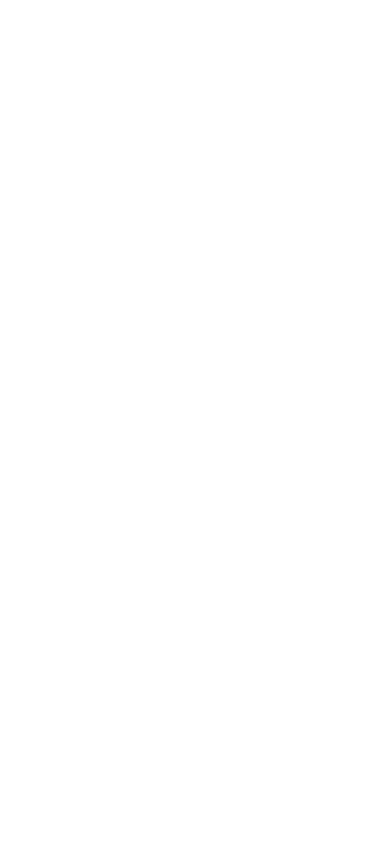
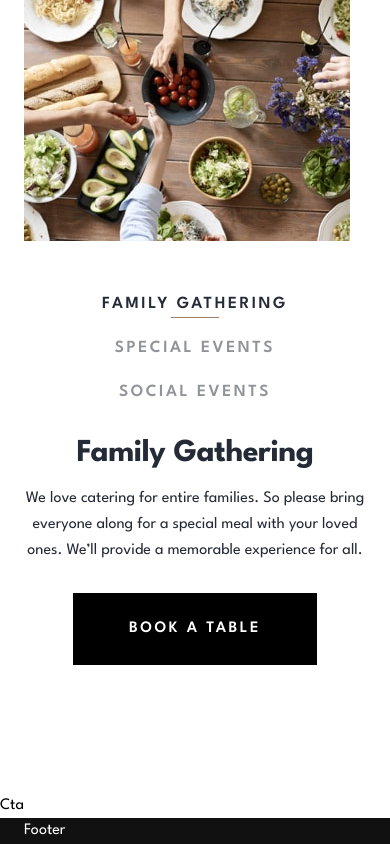
Before and after one commit to David-Henery4/Dine-Restaurant, a Next.js app: page / in a window 390 px wide. Shown: the part 4146-4990 px from the top of the page. Before the commit the page ends 3981 px from the top, so only its background shows below. Built offline with nearby package versions, Linux system fonts and the light colour scheme.

Commit message:
services-mobile-layout-pre-tabbed-functionality

```diff
--- /dev/null
+++ b/src/components/services/ImgSlider.jsx
@@ -0,0 +1,21 @@
+import Image from "next/image";
+import SlideImg1 from "/public/images/homepage/mobile/family-gathering-mobile.jpg";
+import SlideImg2 from "/public/images/homepage/mobile/family-gathering-mobile@2x.jpg";
+
+const ImgSlider = () => {
+  return (
+    <div className="w-full">
+      <div>
+        <Image
+          src={SlideImg1}
+          alt="family-gathering"
+          width={660}
+          height={800}
+          className="h-auto w-auto"
+        />
+      </div>
+    </div>
+  );
+};
+
+export default ImgSlider;
--- /dev/null
+++ b/src/components/services/ServicesContent.jsx
@@ -0,0 +1,15 @@
+import { ButtonContainer, TabsContainer, TextContent } from "./content-comps"
+
+const ServicesContent = () => {
+  return (
+    <div className="w-full flex flex-col justify-center items-center gap-7">
+      <TabsContainer/>
+      <div className="flex flex-col justify-center items-center gap-7 ">
+        <TextContent/>
+        <ButtonContainer/>
+      </div>
+    </div>
+  )
+}
+
+export default ServicesContent
--- /dev/null
+++ b/src/components/services/content-comps/ButtonContainer.jsx
@@ -0,0 +1,13 @@
+import { Button } from "@/components/shared"
+
+const ButtonContainer = () => {
+  return (
+    <div>
+      <Button className="bg-black tracking-[2.5px] hover:border-black active:bg-black">
+        BOOK A TABLE
+      </Button>
+    </div>
+  );
+}
+
+export default ButtonContainer
--- /dev/null
+++ b/src/components/services/content-comps/TabsContainer.jsx
@@ -0,0 +1,35 @@
+import { Heading } from "@/components/shared";
+
+const TabsContainer = () => {
+  return (
+    <menu className="w-full flex flex-col justify-center items-center gap-4">
+      <li
+        className="relative hover:cursor-pointer hover:scale-105"
+        title="tab button for image slider"
+      >
+        <Heading headingType="sm" className="uppercase">
+          Family Gathering
+        </Heading>
+        <div className="w-12 h-[1px] bg-beaver absolute bottom-0 left-1/2 -translate-x-1/2" />
+      </li>
+      <li
+        className="hover:cursor-pointer hover:scale-105"
+        title="tab button for image slider"
+      >
+        <Heading headingType="sm" className="uppercase opacity-50">
+          Special Events
+        </Heading>
+      </li>
+      <li
+        className="hover:cursor-pointer hover:scale-105"
+        title="tab button for image slider"
+      >
+        <Heading headingType="sm" className="uppercase opacity-50">
+          Social Events
+        </Heading>
+      </li>
+    </menu>
+  );
+};
+
+export default TabsContainer;
--- /dev/null
+++ b/src/components/services/content-comps/TextContent.jsx
@@ -0,0 +1,21 @@
+import { BodyText, Heading } from "@/components/shared";
+
+const TextContent = () => {
+  return (
+    <div className="text-center">
+      <Heading
+        headingType="lg"
+        className="text-[32px] leading-10 -tracking-[0.4px]"
+      >
+        Family Gathering
+      </Heading>
+      <BodyText theme="light" className="mt-3">
+        We love catering for entire families. So please bring everyone along for
+        a special meal with your loved ones. We’ll provide a memorable
+        experience for all.
+      </BodyText>
+    </div>
+  );
+};
+
+export default TextContent;
--- /dev/null
+++ b/src/components/services/content-comps/index.js
@@ -0,0 +1,9 @@
+import ButtonContainer from "./ButtonContainer";
+import TextContent from "./TextContent";
+import TabsContainer from "./TabsContainer";
+
+export{
+  ButtonContainer,
+  TabsContainer,
+  TextContent
+}
--- /dev/null
+++ b/src/components/services/index.js
@@ -0,0 +1,7 @@
+import ServicesContent from "./ServicesContent";
+import ImgSlider from "./ImgSlider";
+
+export{
+  ImgSlider,
+  ServicesContent
+}
--- a/src/sections/Services.jsx
+++ b/src/sections/Services.jsx
@@ -1,8 +1,11 @@
-
+import { ServicesContent, ImgSlider } from "@/components/services"
 
 const Services = () => {
   return (
-    <section className="col-start-2 col-end-12">Services</section>
+    <section className="w-full col-start-2 col-end-12 py-20 pb-32 grid gap-[49px]">
+      <ImgSlider/>
+      <ServicesContent/>
+    </section>
   )
 }
 
```
